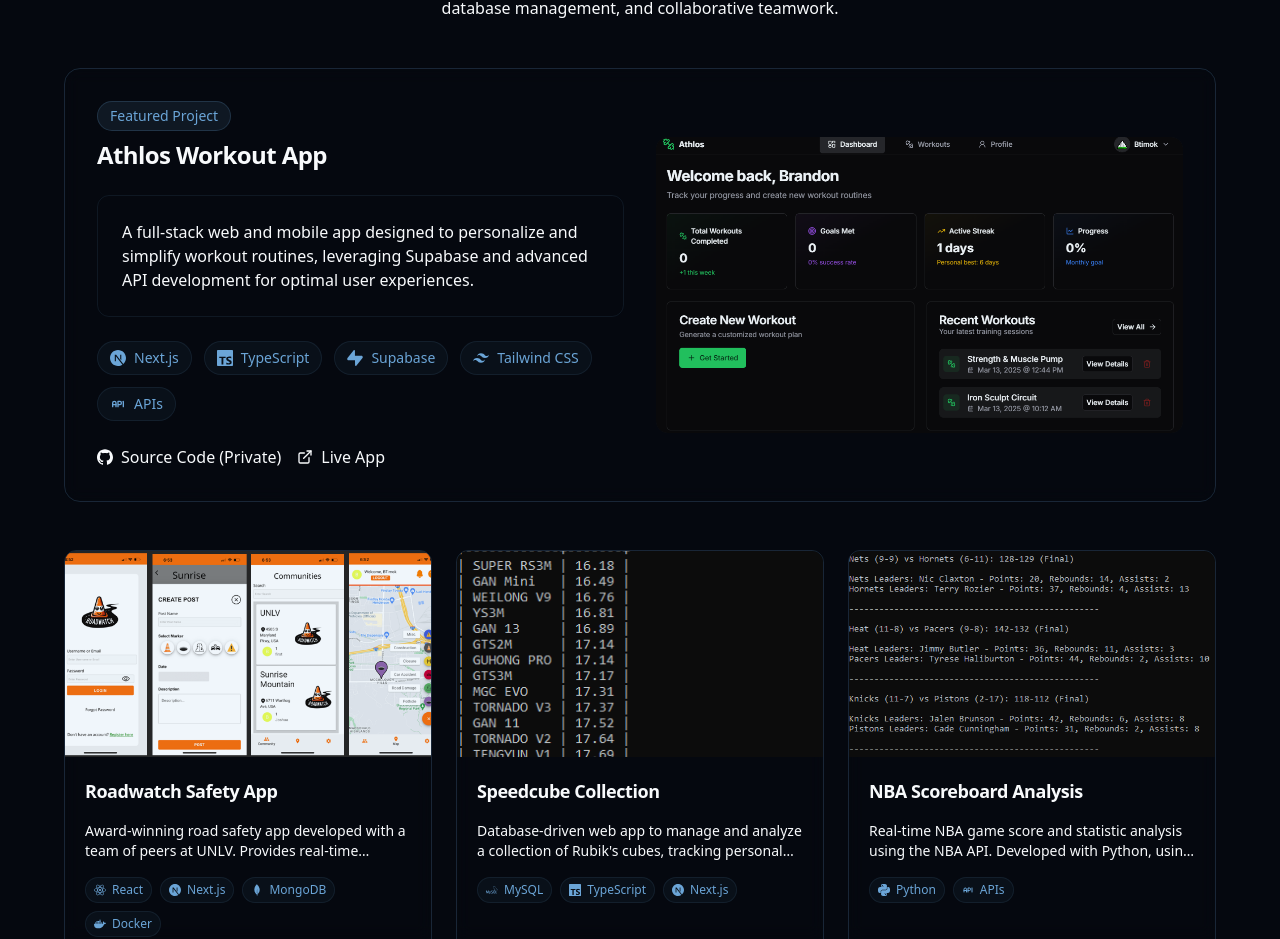
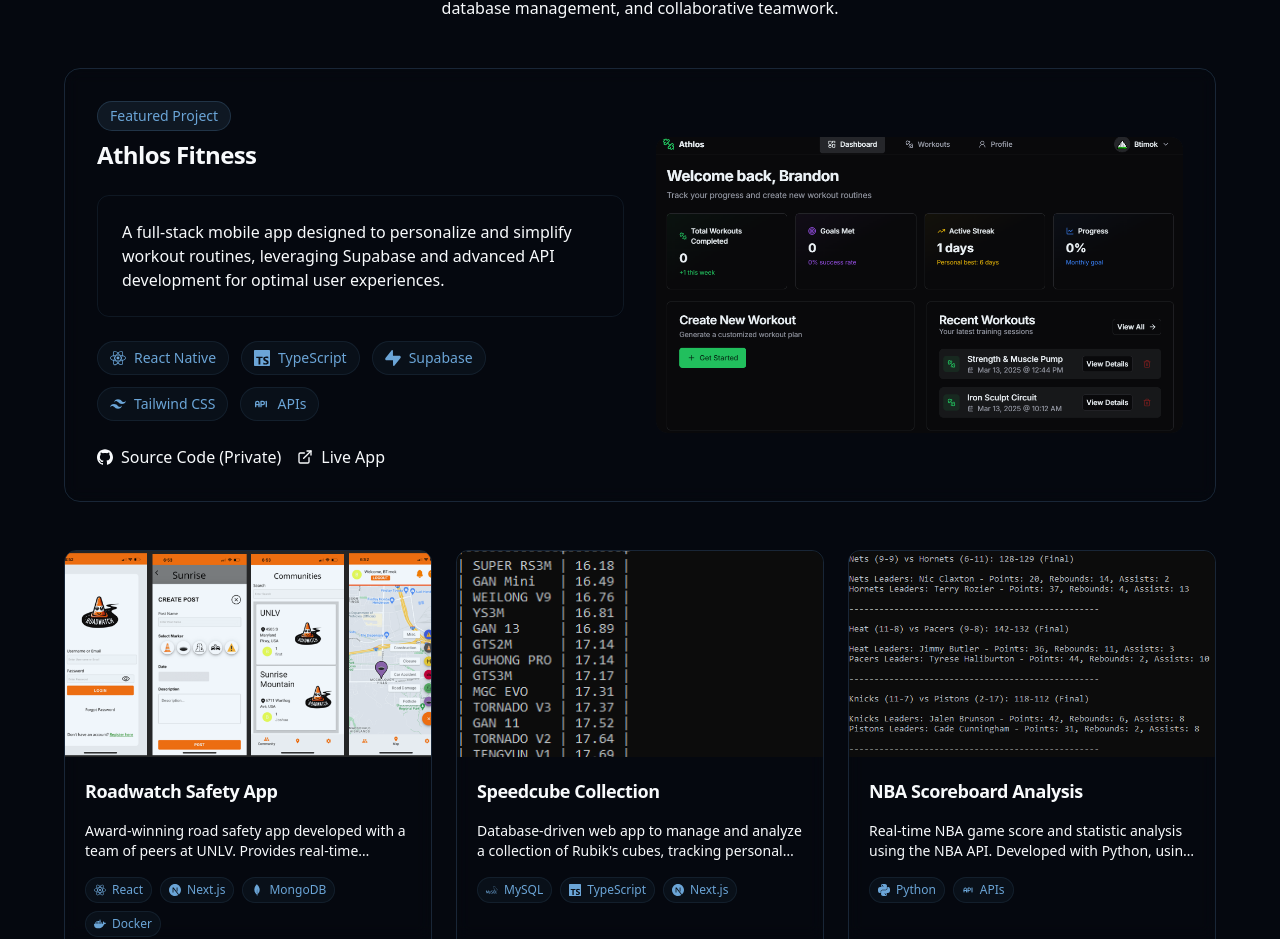
Before and after one commit to B-Timok/dev-portfolio-2.0, a Next.js app: page / in a window 1280 px wide. Shown: the part 1192-2131 px from the top of the page. Built offline with nearby package versions, Linux system fonts and the light colour scheme.

Commit message:
resume and athlos update

```diff
--- a/src/components/sections/project-section.tsx
+++ b/src/components/sections/project-section.tsx
@@ -21,18 +21,18 @@
 export default function ProjectsSection() {
   const projects = [
     {
-      title: "Athlos Workout App",
+      title: "Athlos Fitness",
       description:
-        "A full-stack web and mobile app designed to personalize and simplify workout routines, leveraging Supabase and advanced API development for optimal user experiences.",
+        "A full-stack mobile app designed to personalize and simplify workout routines, leveraging Supabase and advanced API development for optimal user experiences.",
       technologies: [
-        { name: "Next.js", icon: SiNextdotjs },
+        { name: "React Native", icon: SiReact },
         { name: "TypeScript", icon: SiTypescript },
         { name: "Supabase", icon: SiSupabase },
         { name: "Tailwind CSS", icon: SiTailwindcss },
         { name: "APIs", icon: TbApi },
       ],
       github: "https://github.com/B-Timok/Athlos",
-      demo: "https://athlos-plum.vercel.app/",
+      demo: "https://testflight.apple.com/join/VQkRyejA",
       image: "/workoutai.png",
       featured: true,
     },
```
Also changed, not shown: 1 other file (tests, documents, lock files or other folders).
